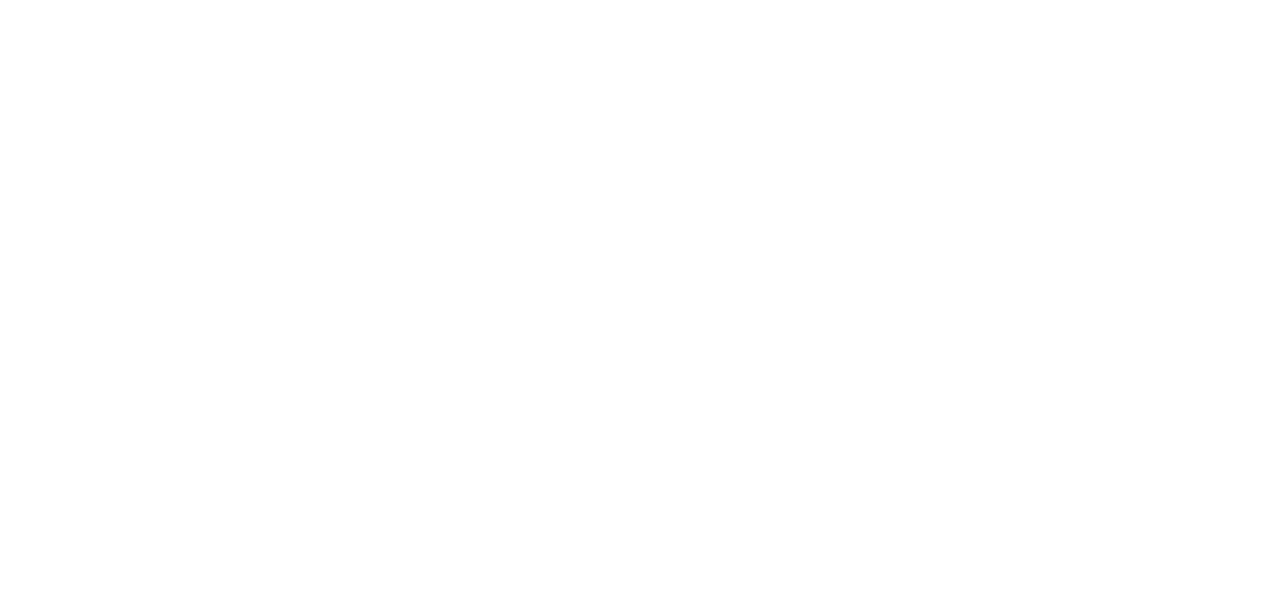
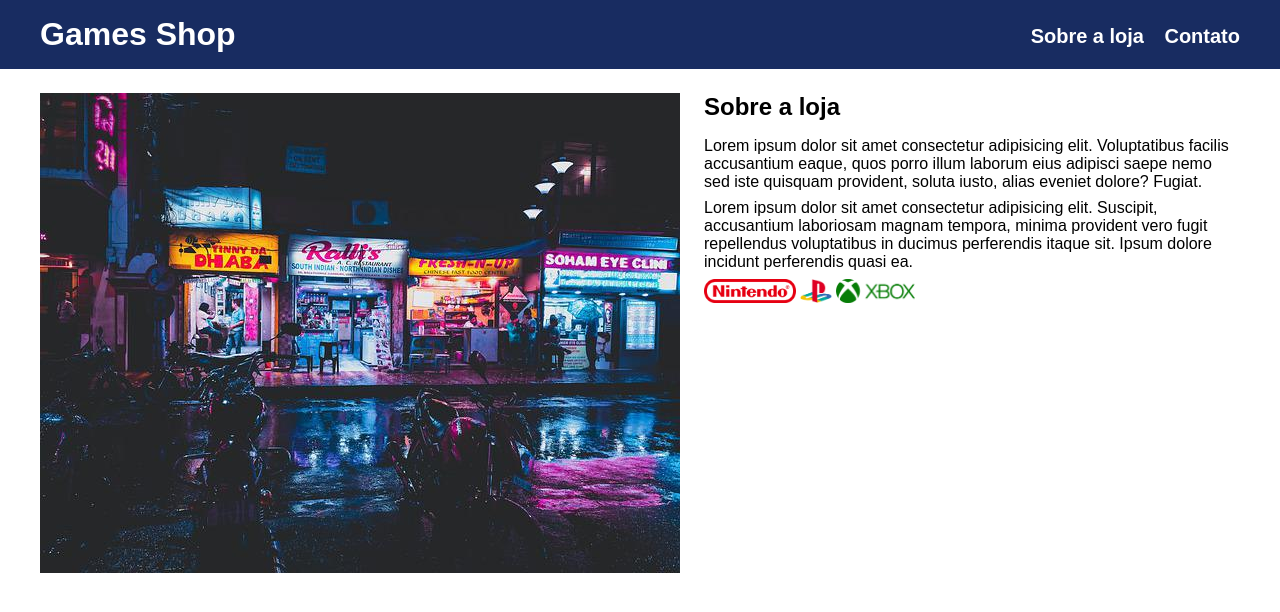
Before and after one commit to GuilhermeGns-pixel/Projeto_01_ebac, a plain HTML site: page index.html in a window 1280 px wide. Drawn offline with Linux system fonts and the light colour scheme.

Commit message:
html e css

```diff
--- /dev/null
+++ b/css/main.css
@@ -0,0 +1,59 @@
+*{
+    margin: 0;
+    padding: 0;
+    box-sizing: border-box;
+    font-family: Arial, Helvetica, sans-serif;
+}
+
+header {
+    padding: 16px 0;
+    background-color: #182c61;
+    color: white;
+}
+header nav li{
+    display: inline;
+    margin-left: 16px;
+    font-size: 24px;
+}
+header nav li a{
+    text-decoration: none;
+    color: white;
+    font-weight: bold;
+    font-size: 20px;
+}
+.container{
+    max-width: 1200px;
+    width: 100%;
+    margin: 0 auto;
+}
+
+header .container,
+section .container {
+    display: flex;
+    align-items: center;
+    justify-content:space-between ;
+}
+.list_img img {
+    height: 24px;
+
+}
+.list_img li{
+    display: inline;
+}
+section .container {
+    align-items: flex-start;
+}
+section {
+    padding: 24px 0 ;
+
+}
+
+section h2{
+    margin-bottom: 16px;
+}
+section p {
+    margin-bottom: 8px;
+}
+.frente-loja{
+    margin-right: 24px;
+}
--- a/index.html
+++ b/index.html
@@ -4,9 +4,42 @@
     <meta charset="UTF-8">
     <meta name="viewport" content="width=device-width, initial-scale=1.0">
     <title>GamesShop</title>
-
+    <link rel="stylesheet" href="css/main.css">
 </head>
 <body>
+    <header>
+        <div class="container">
+            <h1>Games Shop</h1>
+            <nav>
+                <ul>
+                    <li> <a href="#">Sobre a loja</a></li>
+                    <li> <a href="#">Contato</a></li>
+                </ul>
+            </nav>
+        </div>
+    </header>
+    <section>
+        <div class="container">
+            <img class="frente-loja" src="imagens/loja.jpg" alt="foto loja">
+            <div>
+                <h2>Sobre a loja</h2>
+
+                <p>Lorem ipsum dolor sit amet consectetur adipisicing elit. Voluptatibus facilis accusantium eaque, quos porro illum
+                    laborum eius adipisci saepe nemo sed iste quisquam provident, soluta iusto, alias eveniet dolore? Fugiat.</p>
+
+                <p>Lorem ipsum dolor sit amet consectetur adipisicing elit. Suscipit, accusantium laboriosam magnam tempora, minima
+                    provident vero fugit repellendus voluptatibus in ducimus perferendis itaque sit. Ipsum dolore incidunt perferendis
+                    quasi ea.</p>
+
+                <ul class="list_img">
+                    <li><img src="imagens/nintendo.png" alt="nitendo"></li>
+                    <li><img src="imagens/playstation.png" alt="playstation"></li>
+                    <li><img src="imagens/xbox.png" alt="xbox"></li>
+
+                </ul>
+            </div>
+        </div>
+    </section>
 
 </body>
 </html>
```
